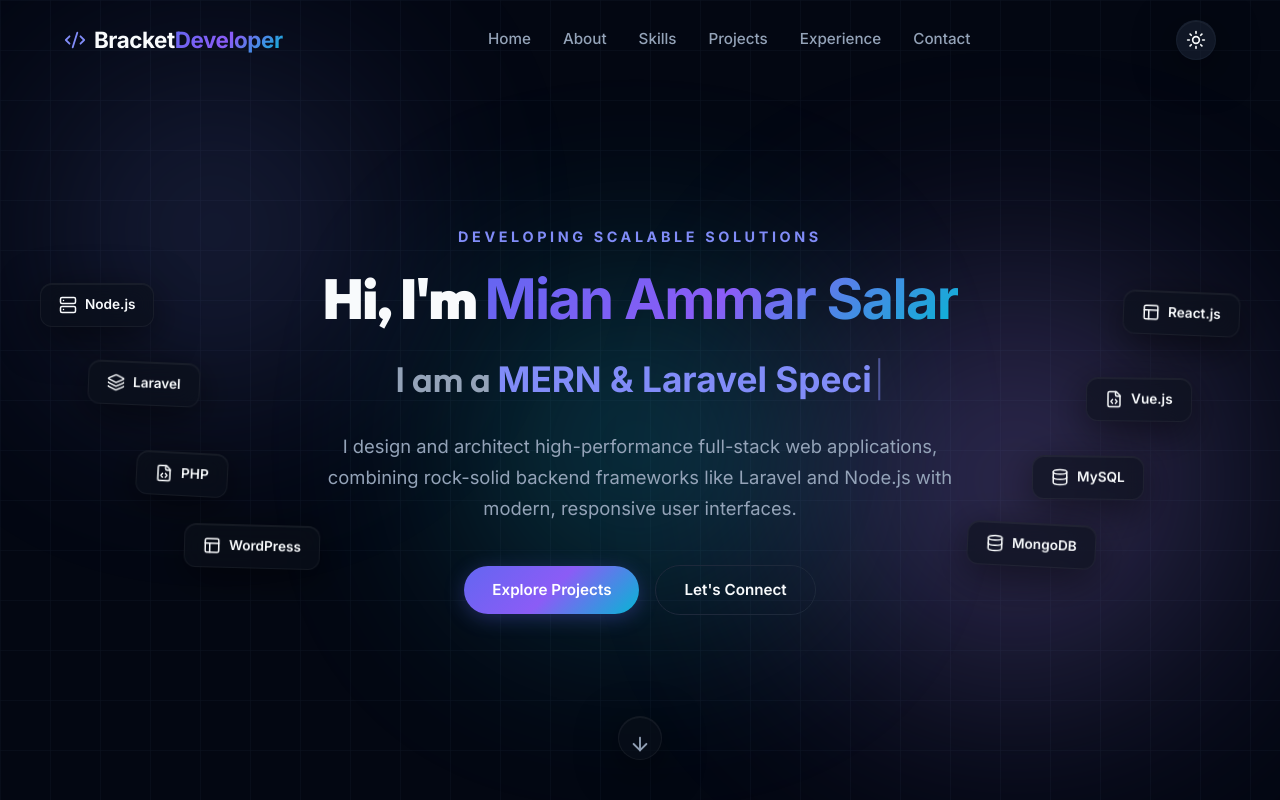
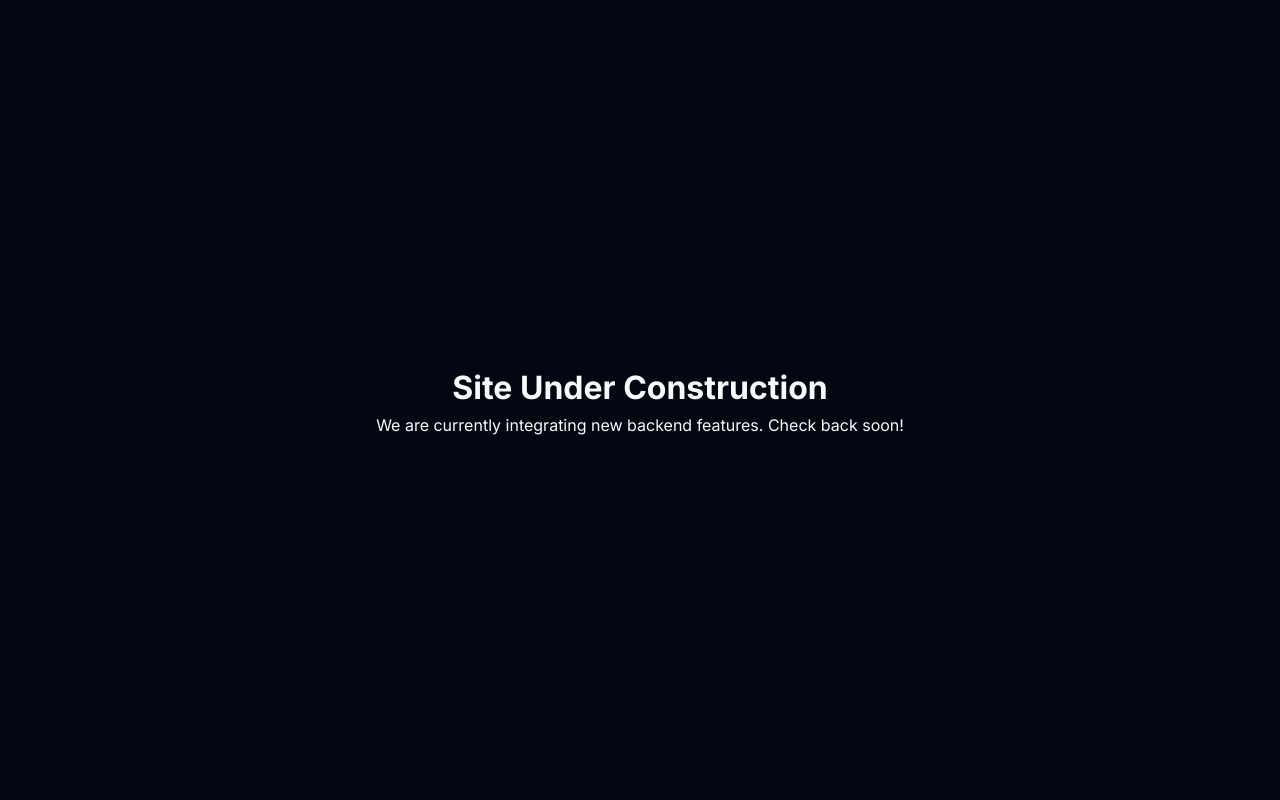
Before and after one commit to bracketdeveloper/bracket-beveloper, a React (Vite) app: page / in a window 1280 px wide. Shown: the top 800 px of the page. Built offline with nearby package versions, Linux system fonts and the light colour scheme; no server answers.

Commit message:
Maintenance Page Implemented

```diff
--- a/src/App.jsx
+++ b/src/App.jsx
@@ -1,47 +1,42 @@
 import { useEffect, useState } from 'react';
 import { BrowserRouter as Router, Routes, Route } from 'react-router-dom';
-import Navbar from './components/Navbar';
-import Hero from './components/Hero';
-import About from './components/About';
-import Skills from './components/Skills';
-import Experience from './components/Experience';
-import Contact from './components/Contact';
-import Projects from './components/Projects';
+// ... other imports
 
-const footerStyle = {
-  borderTop: '1px solid var(--border-light)',
-  padding: '40px 24px',
-  background: 'var(--bg-secondary)',
-  position: 'relative',
-  zIndex: 2,
-};
-
-const footerInnerStyle = {
-  maxWidth: '1200px',
-  margin: '0 auto',
+// Simple Maintenance Component
+const MaintenancePage = () => (
+  <div style={{
+    display: 'flex',
+    justifyContent: 'center',
+    alignItems: 'center',
+    height: '100vh',
     textAlign: 'center',
-};
-
-const footerTextStyle = {
-  fontSize: '0.9rem',
-  color: 'var(--text-muted)',
-  fontWeight: 500,
-};
+    background: 'var(--bg-primary)',
+    color: 'var(--text-primary)'
+  }}>
+    <div>
+      <h1>Site Under Construction</h1>
+      <p>We are currently integrating new backend features. Check back soon!</p>
+    </div>
+  </div>
+);
 
 export default function App() {
-  const [theme, setTheme] = useState(
-    () => localStorage.getItem('theme') || 'dark'
-  );
+  const [theme, setTheme] = useState(() => localStorage.getItem('theme') || 'dark');
+
+  // ADD THIS LINE: Toggle this to 'false' when you are done
+  const [maintenanceMode, setMaintenanceMode] = useState(true);
 
   useEffect(() => {
     document.documentElement.setAttribute('data-theme', theme);
     localStorage.setItem('theme', theme);
   }, [theme]);
 
-  const year = new Date().getFullYear();
-
   return (
     <Router>
+      {maintenanceMode ? (
+        <MaintenancePage />
+      ) : (
+        <>
           <Navbar theme={theme} setTheme={setTheme} />
           <main>
             <Routes>
@@ -57,14 +52,9 @@ export default function App() {
               <Route path="/projects" element={<Projects />} />
             </Routes>
           </main>
-      <footer style={footerStyle}>
-        <div style={footerInnerStyle}>
-          <p style={footerTextStyle}>
-            © {year} Mian Ammar Salar. All rights reserved. Designed with visual
-            excellence and clean React modules.
-          </p>
-        </div>
-      </footer>
+          {/* Footer code here */}
+        </>
+      )}
     </Router>
   );
 }
```
Lines whose indentation alone changed are shown as unchanged.
